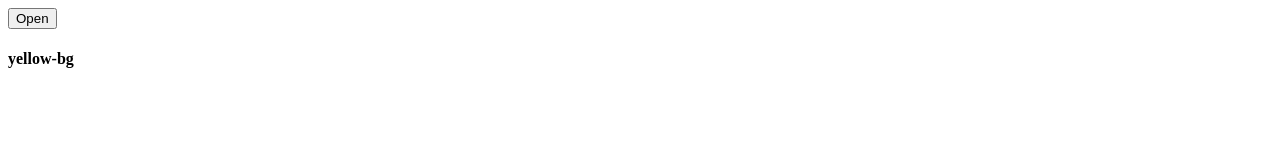
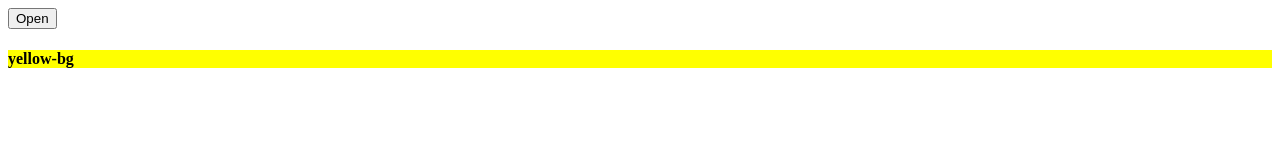
Before and after one commit to CHA-g9/likelion_2022_git, a plain HTML site: page JS/HTML_apply.html in a window 1280 px wide. Drawn offline with nearby package versions, Linux system fonts and the light colour scheme.

Commit message:
20220511-2

```diff
--- a/JS/HTML_apply.html
+++ b/JS/HTML_apply.html
@@ -28,7 +28,7 @@
             document.getElementById('alert').style.display = displayState;
         }
 
-        // $('h4').css('background-color', 'yellow');
+        $('h4').css('background-color', 'yellow');
     </script>
 </body>
 </html>
```
